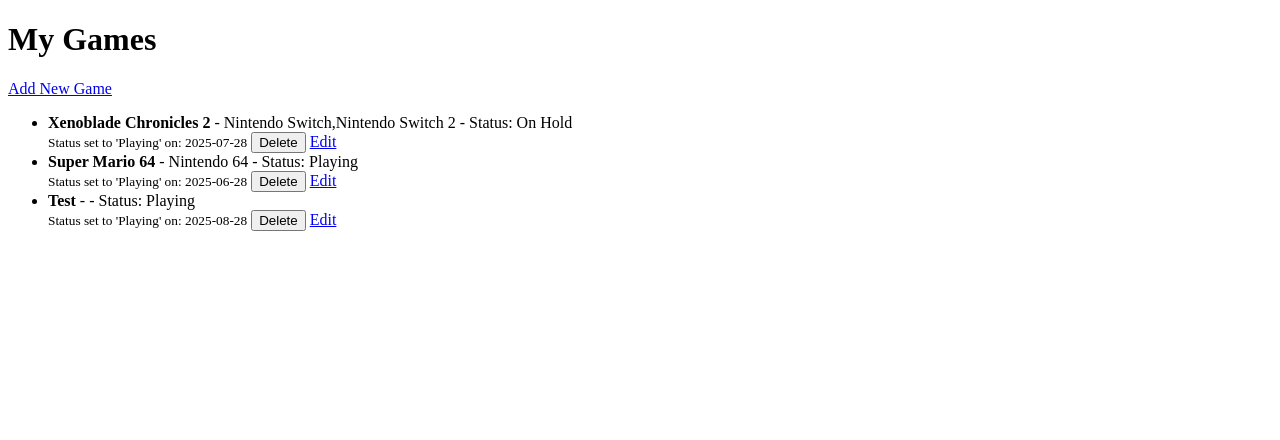
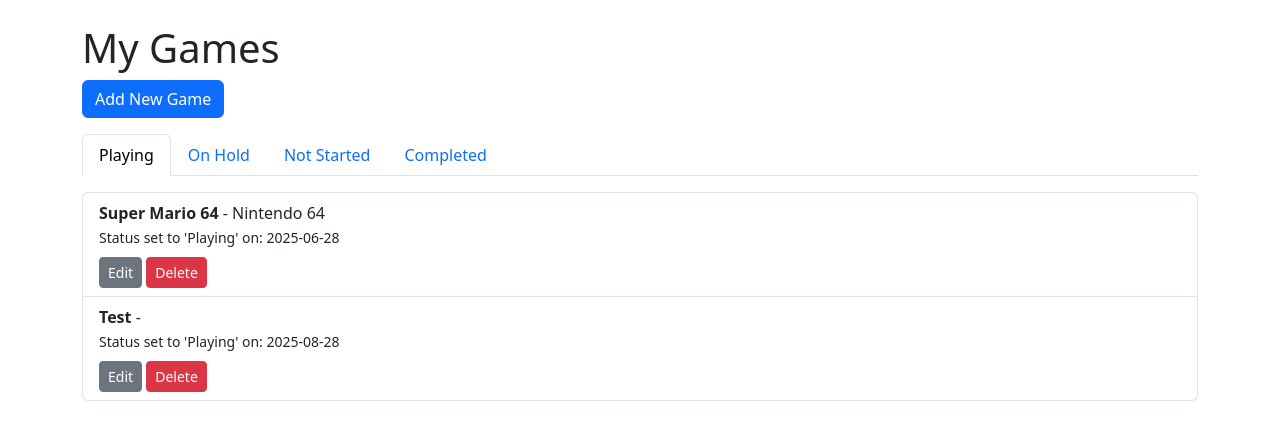
Before and after one commit to ValakTurtle/GameTracker, a Flask app: page / in a window 1280 px wide. Shown: the top 440 px of the page. Run offline with Flask 3, Linux system fonts and the light colour scheme; data comes from the database, SQL or seed files in the repository; both versions use the stored data as it was after the commit.

Commit message:
Updated the home.html UI to include tabs for each different playing status. I kept the old ui as old_home.html for in-case I wanted to look back at it for some reason

```diff
--- a/app.py
+++ b/app.py
@@ -50,12 +50,27 @@
 
 @app.route("/")
 def home():
-    update_playing_to_on_hold()  # Auto-update statuses on homepage load
+    update_playing_to_on_hold()
 
     conn = get_connection()
-    games = conn.execute("SELECT * FROM games").fetchall()
+    all_games = conn.execute("SELECT * FROM games").fetchall()
     conn.close()
-    return render_template("home.html", games=games)
+
+    # group by status
+    grouped_games = {
+        "Playing": [],
+        "On Hold": [],
+        "Not Started": [],
+        "Completed": [],
+    }
+
+    for game in all_games:
+        status = game["status"]
+        if status in grouped_games:
+            grouped_games[status].append(game)
+
+    return render_template("home.html", grouped_games=grouped_games)
+
 
 
 @app.route("/add", methods=["GET", "POST"])
--- a/templates/home.html
+++ b/templates/home.html
@@ -3,30 +3,87 @@
 <head>
   <meta charset="UTF-8" />
   <title>My Game Tracker</title>
+  <!-- Bootstrap CSS -->
+  <link
+    href="https://cdn.jsdelivr.net/npm/bootstrap@5.3.2/dist/css/bootstrap.min.css"
+    rel="stylesheet"
+  />
 </head>
-<body>
+<body class="container mt-4">
   <h1>My Games</h1>
-    <a href="{{ url_for('add_game') }}">Add New Game</a>
+  <a class="btn btn-primary mb-3" href="{{ url_for('add_game') }}">Add New Game</a>
+
+  {% if grouped_games %}
+    <!-- Nav tabs -->
+    <ul class="nav nav-tabs" id="statusTabs" role="tablist">
+      {% for status in grouped_games.keys() %}
+        <li class="nav-item" role="presentation">
+          <button
+            class="nav-link {% if loop.first %}active{% endif %}"
+            id="{{ status|lower|replace(' ', '_') }}-tab"
+            data-bs-toggle="tab"
+            data-bs-target="#{{ status|lower|replace(' ', '_') }}"
+            type="button"
+            role="tab"
+            aria-controls="{{ status|lower|replace(' ', '_') }}"
+            aria-selected="{% if loop.first %}true{% else %}false{% endif %}"
+          >
+            {{ status }}
+          </button>
+        </li>
+      {% endfor %}
+    </ul>
+
+    <!-- Tab panes -->
+    <div class="tab-content mt-3" id="statusTabsContent">
+      {% for status, games in grouped_games.items() %}
+        <div
+          class="tab-pane fade {% if loop.first %}show active{% endif %}"
+          id="{{ status|lower|replace(' ', '_') }}"
+          role="tabpanel"
+          aria-labelledby="{{ status|lower|replace(' ', '_') }}-tab"
+        >
           {% if games %}
-        <ul>
+            <ul class="list-group">
               {% for game in games %}
-            <li>
-                <strong>{{ game['title'] }}</strong> - {{ game['platform'] }} - Status: {{ game['status'] }}
-
+                <li class="list-group-item">
+                  <strong>{{ game['title'] }}</strong> - {{ game['platform'] }}
                   {% if game['start_play_date'] %}
                     <br />
                     <small>Status set to 'Playing' on: {{ game['start_play_date'] }}</small>
                   {% endif %}
-
-                <form action="{{ url_for('delete_game', game_id=game['id']) }}" method="post" style="display:inline;">
-                    <button type="submit" onclick="return confirm('Are you sure you want to delete this game?');">Delete</button>
+                  <div class="mt-2">
+                    <a class="btn btn-sm btn-secondary" href="{{ url_for('edit_game', game_id=game['id']) }}">Edit</a>
+                    <form
+                      action="{{ url_for('delete_game', game_id=game['id']) }}"
+                      method="post"
+                      style="display:inline;"
+                    >
+                      <button
+                        type="submit"
+                        class="btn btn-sm btn-danger"
+                        onclick="return confirm('Are you sure you want to delete this game?');"
+                      >
+                        Delete
+                      </button>
                     </form>
-                <a href="{{ url_for('edit_game', game_id=game['id']) }}">Edit</a>
+                  </div>
                 </li>
               {% endfor %}
             </ul>
           {% else %}
+            <p>No games in this category.</p>
+          {% endif %}
+        </div>
+      {% endfor %}
+    </div>
+  {% else %}
     <p>No games yet!</p>
   {% endif %}
+
+  <!-- Bootstrap JS (for tabs to work) -->
+  <script
+    src="https://cdn.jsdelivr.net/npm/bootstrap@5.3.2/dist/js/bootstrap.bundle.min.js"
+  ></script>
 </body>
 </html>
```
Also changed, not shown: templates/old_home.html (added, +32 -0 lines), games.db. Lines whose indentation alone changed are shown as unchanged.
